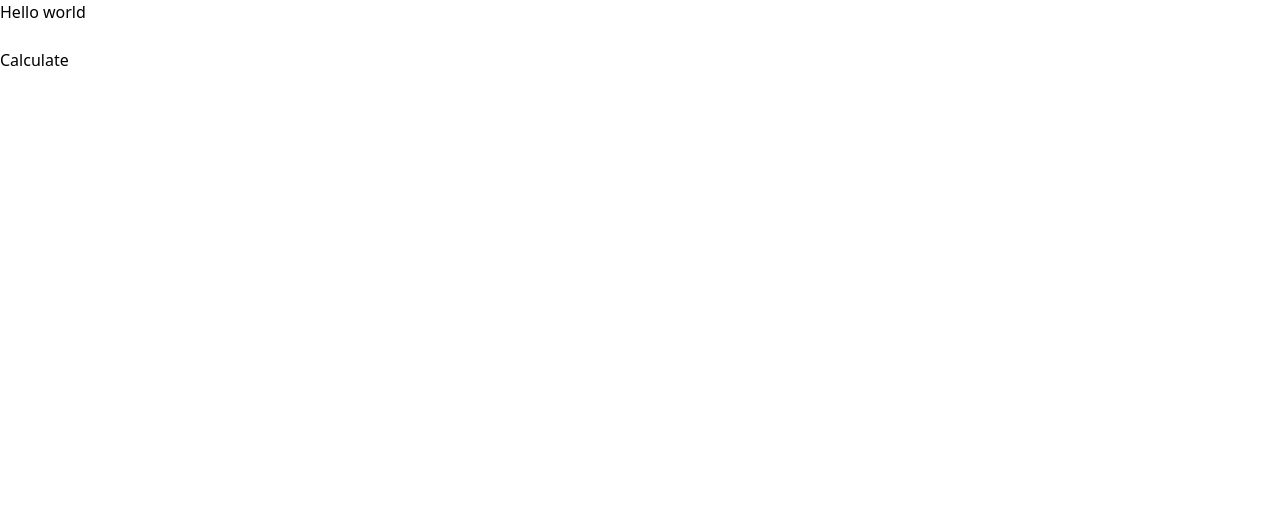
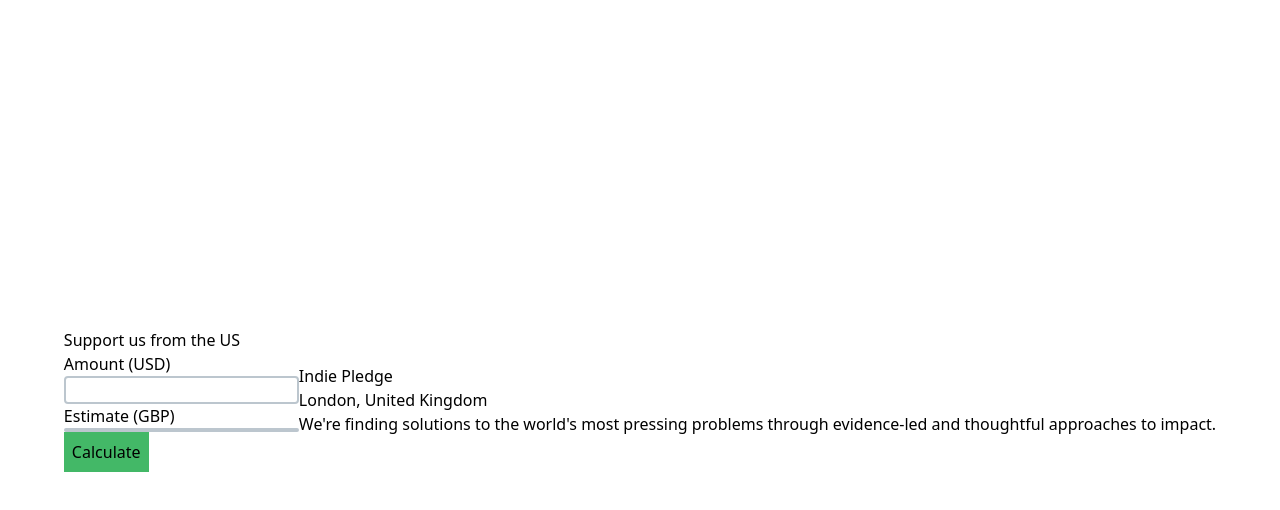
Before and after one commit to BarneyGammond/fp-frontend-exercise, a Vue app: page / in a window 1280 px wide. Shown: the top 510 px of the page. Built offline with nearby package versions, Linux system fonts and the light colour scheme.

Commit message:
build: basic components structure

```diff
--- a/src/App.vue
+++ b/src/App.vue
@@ -1,38 +1,16 @@
 <template>
-  <div id="app">
-      <div>
-        <h3>Hello world</h3>
-        <input
-          type="number"
-          v-model="donationAmount"
-        >
-        <p>{{ exchangedAmount }}</p>
-        <button v-on:click="fetchExchange">Calculate</button>
-      </div>
+  <div id="app" class="flex justify-center items-center h-screen">
+    <DonationConverter />
+    <AboutCard />
   </div>
 </template>
 
 <script>
+import DonationConverter from './components/DonationConverter.vue'
+import AboutCard from './components/AboutCard.vue'
+
 export default {
-  name: 'App',
-  data() {
-    return {
-      donationAmount: "",
-      exchangedAmount: "",
-    }
-  },
-  methods: {
-    async fetchExchange () {
-      const response = await fetch('https://founderspledge.github.io/fp-interview-exercise-api/currency.json')
-      const { quotes } = await response.json()
-      // TODO Contingency in case quotes.USDGBP is not available
-      this.exchangedAmount = (this.donationAmount * quotes.USDGBP).toFixed(2)
-      console.log(quotes)
-    }
-  }
+    name: 'App',
+    components: { DonationConverter, AboutCard }
 }
 </script>
-
-<style>
-
-</style>
--- /dev/null
+++ b/src/components/AboutCard.vue
@@ -0,0 +1,14 @@
+
+<template>
+  <div id="aboutCard">
+    <h1>Indie Pledge</h1>
+    <p>London, United Kingdom</p>
+    <p>We're finding solutions to the world's most pressing problems through evidence-led and thoughtful approaches to impact.</p>
+  </div>
+</template>
+
+<script>
+export default {
+  name: 'About Card',
+}
+</script>
--- /dev/null
+++ b/src/components/DonationConverter.vue
@@ -0,0 +1,37 @@
+
+<template>
+  <div id="donationConverter">
+    <h1>Support us from the US</h1>
+    <div>
+      <p>Amount (USD)</p>
+      <input
+        class="border-2 border-grey rounded"
+        type="number"
+        v-model="donationAmount"
+      >
+    </div>
+    <div>
+      <p>Estimate (GBP)</p>
+      <p class="border-2 border-grey rounded">{{ exchangedAmount }}</p>
+    </div>
+      <button v-on:click="fetchExchange" class="bg-green p-2">Calculate</button>
+  </div>
+</template>
+
+<script>
+  export default {
+    name: 'Donation Converter',
+    data: () => ({
+      donationAmount: "",
+      exchangedAmount: "",
+    }),
+    methods: {
+    async fetchExchange() {
+      const response = await fetch('https://founderspledge.github.io/fp-interview-exercise-api/currency.json');
+      const { quotes } = await response.json();
+      // TODO Contingency in case quotes.USDGBP is not available
+      this.exchangedAmount = (this.donationAmount * quotes.USDGBP).toFixed(2);
+    }
+  },
+  }
+</script>
--- a/tailwind.config.js
+++ b/tailwind.config.js
@@ -1,8 +1,11 @@
-/** @type {import('tailwindcss').Config} */
 module.exports = {
   purge: ["./src/**/*.{vue,js,ts,jsx,tsx}"],
   content: [],
   theme: {
+    colors: {
+      green: "#43B867",
+      grey: '#BCC6CE',
+    },
     extend: {},
   },
 };
```
Also changed, not shown: 1 other file (tests, documents, lock files or other folders).
